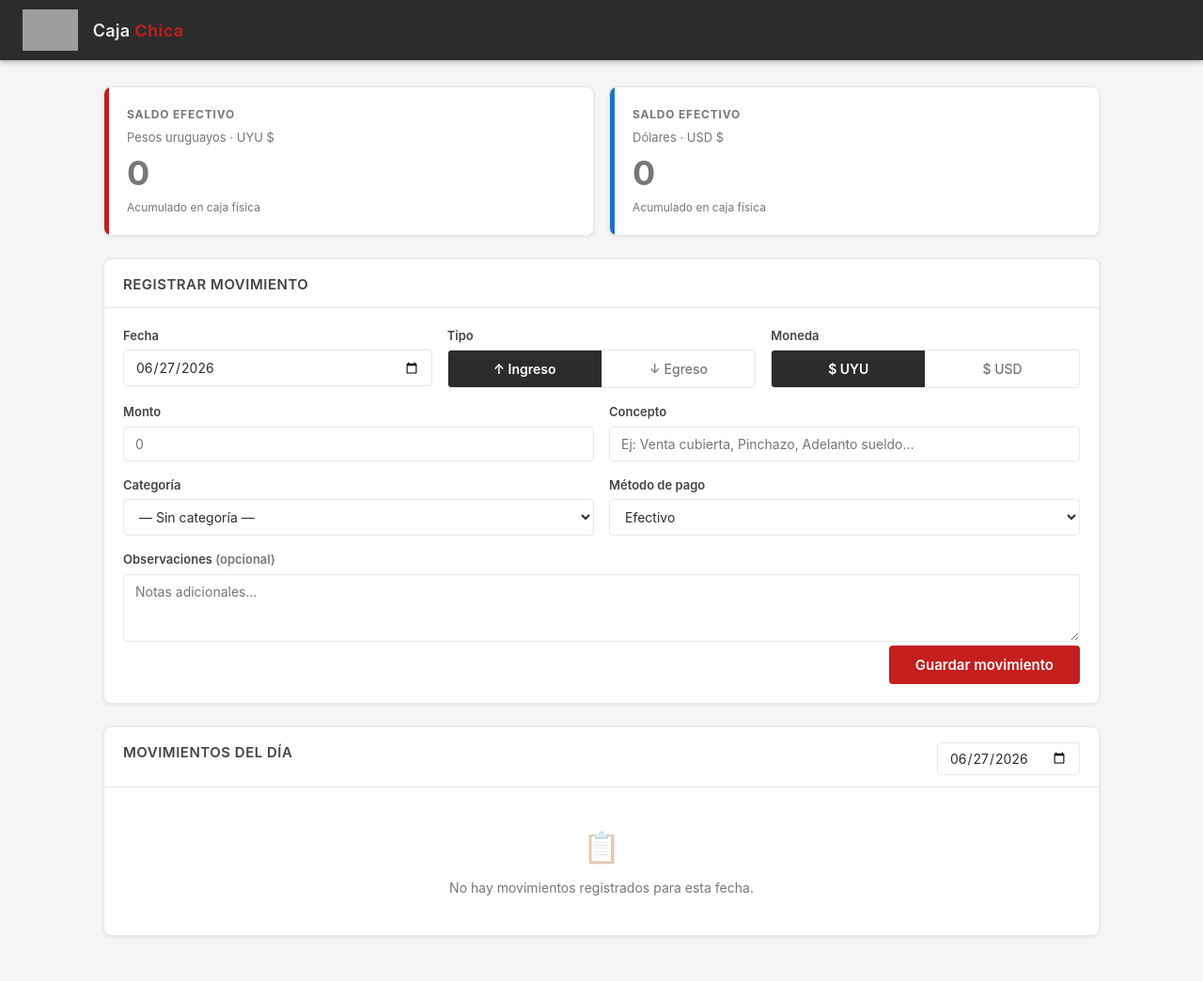
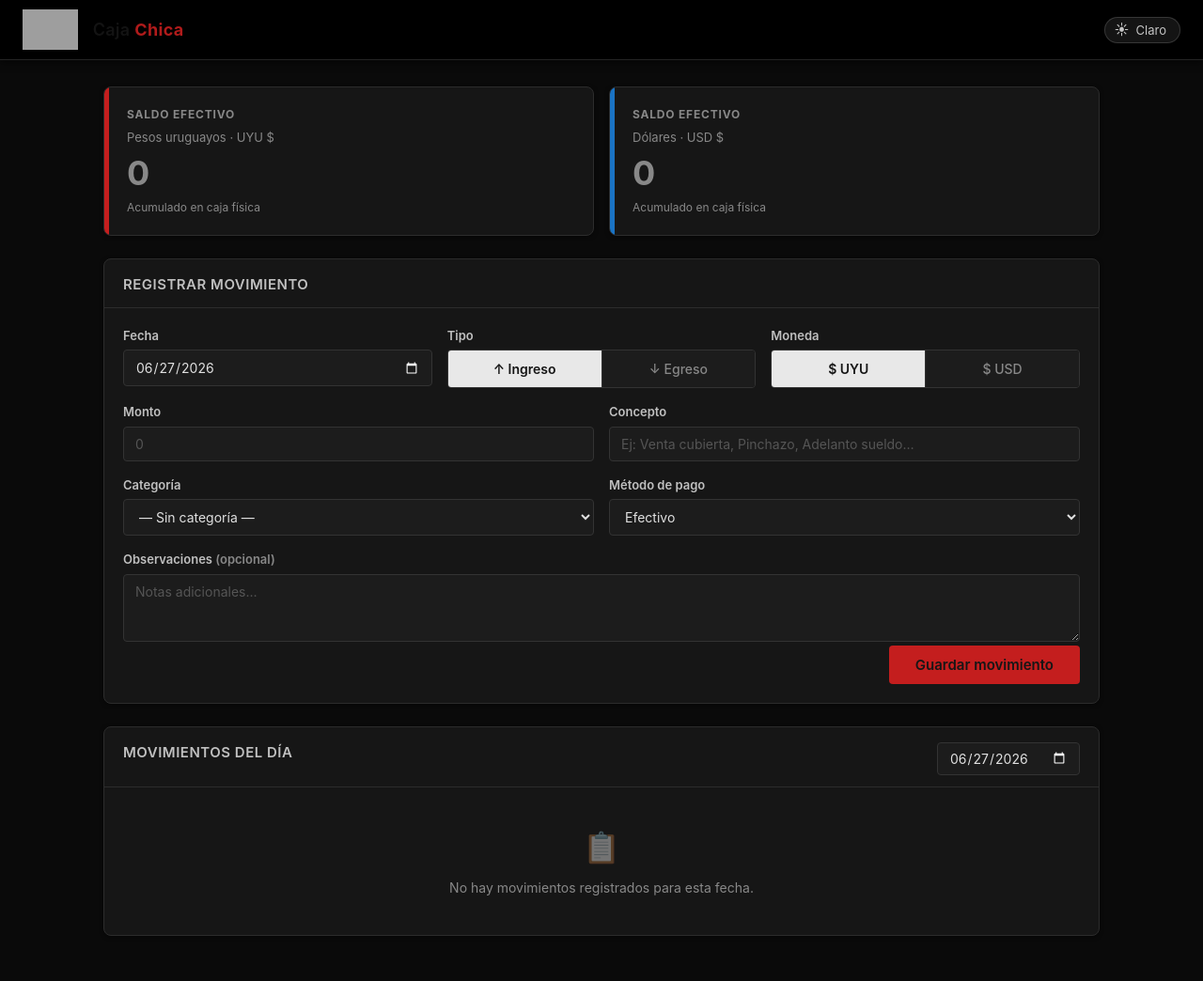
Before and after one commit to GerardoMexDev/La_Lucha_proyecto, a Flask app: page / in a window 1280 px wide. Shown: the whole page at 94% size. Run offline with Flask 3, Linux system fonts and the light colour scheme; data comes from the database, SQL or seed files in the repository; data that the repository does not hold is empty; grey boxes are pictures that could not be loaded.

Commit message:
Separar categoría Ventas/Servicios de taller + tema oscuro con switch
- Categorías: reemplaza 'Ventas y trabajos' por 'Ventas' y 'Servicios de taller'
- Modo oscuro (negro) como predeterminado; switch en el header para alternar
- Sin flash al cargar: el tema se aplica inline en <head> antes del CSS

Co-Authored-By: Claude Sonnet 4.6 <noreply@anthropic.com>

```diff
--- a/app/schema.sql
+++ b/app/schema.sql
@@ -19,7 +19,8 @@ CREATE TABLE IF NOT EXISTS movimientos (
 
 -- Categorías iniciales (INSERT OR IGNORE = no falla si ya existen)
 INSERT OR IGNORE INTO categorias (nombre, tipo) VALUES
-    ('Ventas y trabajos',       'ingreso'),
+    ('Ventas',                  'ingreso'),
+    ('Servicios de taller',     'ingreso'),
     ('Otros ingresos',          'ingreso'),
     ('Sueldos y adelantos',     'egreso'),
     ('Viáticos',                'egreso'),
--- a/app/static/css/style.css
+++ b/app/static/css/style.css
@@ -494,6 +494,135 @@ body {
 .txt-rojo  { color: var(--rojo); }
 .txt-gris  { color: var(--gris-500); }
 
+/* ── Switch de tema (header) ────────────────────────────────────────────────── */
+.header-titulo {
+    flex: 1;  /* empuja el switch hacia la derecha */
+}
+
+.btn-tema {
+    background: rgba(255, 255, 255, 0.08);
+    border: 1px solid rgba(255, 255, 255, 0.15);
+    border-radius: 20px;
+    padding: 5px 14px 5px 10px;
+    color: rgba(255, 255, 255, 0.75);
+    cursor: pointer;
+    font-size: 13px;
+    font-family: inherit;
+    display: flex;
+    align-items: center;
+    gap: 7px;
+    transition: background 0.15s, border-color 0.15s;
+    white-space: nowrap;
+}
+
+.btn-tema:hover {
+    background: rgba(255, 255, 255, 0.14);
+    border-color: rgba(255, 255, 255, 0.3);
+    color: #fff;
+}
+
+.btn-tema .tema-icono {
+    font-size: 15px;
+    line-height: 1;
+}
+
+/* ── Tema oscuro (dark) ─────────────────────────────────────────────────────── */
+[data-theme="dark"] {
+    --oscuro:      #E8E8E8;
+    --gris-700:    #C0C0C0;
+    --gris-500:    #888888;
+    --gris-200:    #2C2C2C;
+    --gris-100:    #111111;
+    --blanco:      #161616;
+    --verde-bg:    #0B2015;
+    --rojo-bg:     #200B0B;
+    --sombra-card: 0 1px 4px rgba(0, 0, 0, 0.5);
+}
+
+[data-theme="dark"] body {
+    background: #0A0A0A;
+}
+
+[data-theme="dark"] .header {
+    background: #000000;
+    border-bottom: 1px solid #242424;
+    box-shadow: 0 2px 8px rgba(0, 0, 0, 0.6);
+}
+
+/* Inputs y selects */
+[data-theme="dark"] .form-group input[type="text"],
+[data-theme="dark"] .form-group input[type="number"],
+[data-theme="dark"] .form-group input[type="date"],
+[data-theme="dark"] .form-group select,
+[data-theme="dark"] .form-group textarea {
+    background: #1C1C1C;
+    border-color: #333;
+    color: #E0E0E0;
+    color-scheme: dark;
+}
+
+[data-theme="dark"] .form-group input::placeholder,
+[data-theme="dark"] .form-group textarea::placeholder {
+    color: #555;
+}
+
+/* Radio buttons */
+[data-theme="dark"] .radio-group {
+    border-color: #333;
+}
+
+[data-theme="dark"] .radio-group label {
+    background: #1C1C1C;
+    color: #888;
+}
+
+[data-theme="dark"] .radio-group label:not(:last-child) {
+    border-color: #333;
+}
+
+/* Tabla */
+[data-theme="dark"] .tabla-movimientos th {
+    border-bottom-color: #2C2C2C;
+}
+
+[data-theme="dark"] .tabla-movimientos td {
+    border-bottom-color: #222;
+}
+
+[data-theme="dark"] .tabla-movimientos tbody tr:hover {
+    background: #1A1A1A;
+}
+
+/* Totales */
+[data-theme="dark"] .totales-row {
+    background: #0F0F0F;
+    border-top-color: #2C2C2C;
+}
+
+/* Card header */
+[data-theme="dark"] .card-header {
+    border-bottom-color: #2C2C2C;
+}
+
+/* Badges de método de pago */
+[data-theme="dark"] .badge-metodo       { background: #2C2C2C; color: #AAAAAA; }
+[data-theme="dark"] .badge-Efectivo     { background: #0B2015; color: #4CAF50; }
+[data-theme="dark"] .badge-Tarjeta      { background: #0B1527; color: #64B5F6; }
+[data-theme="dark"] .badge-Transferencia { background: #2B1A06; color: #FFA726; }
+[data-theme="dark"] .badge-Cheque       { background: #1A0B2B; color: #CE93D8; }
+
+/* Selector de fecha en tabla */
+[data-theme="dark"] .fecha-selector input[type="date"] {
+    background: #1C1C1C;
+    border-color: #333;
+    color: #E0E0E0;
+    color-scheme: dark;
+}
+
+/* Alertas */
+[data-theme="dark"] .alerta-success { background: #0B2015; color: #4CAF50; }
+[data-theme="dark"] .alerta-error   { background: #200B0B; color: #EF5350; }
+
 /* ── Responsive ─────────────────────────────────────────────────────────────── */
 @media (max-width: 700px) {
     .saldo-grid { grid-template-columns: 1fr; }
--- a/app/static/js/main.js
+++ b/app/static/js/main.js
@@ -1,18 +1,53 @@
-// Filtra las opciones del select de categorías según el tipo (ingreso/egreso) seleccionado
+// ── Switch de tema claro / oscuro ──────────────────────────────────────────────
+(function () {
+    var CLAVE = 'caja-chica-tema';
+
+    function aplicarTema(tema) {
+        document.documentElement.setAttribute('data-theme', tema);
+        localStorage.setItem(CLAVE, tema);
+
+        var icono = document.getElementById('icono-tema');
+        var label = document.getElementById('label-tema');
+        if (!icono || !label) return;
+
+        if (tema === 'dark') {
+            icono.textContent = '☀';
+            label.textContent = 'Claro';
+        } else {
+            icono.textContent = '🌙';
+            label.textContent = 'Oscuro';
+        }
+    }
+
+    // Sincronizar el botón con el tema que ya aplicó el script inline del <head>
+    var temaActual = localStorage.getItem(CLAVE) || 'dark';
+    aplicarTema(temaActual);
+
+    var btn = document.getElementById('btn-tema');
+    if (btn) {
+        btn.addEventListener('click', function () {
+            var actual = document.documentElement.getAttribute('data-theme') || 'dark';
+            aplicarTema(actual === 'dark' ? 'light' : 'dark');
+        });
+    }
+})();
+
+
+// ── Filtro de categorías por tipo (ingreso / egreso) ───────────────────────────
 document.addEventListener('DOMContentLoaded', function () {
-    const radios = document.querySelectorAll('input[name="tipo"]');
-    const selectCategoria = document.getElementById('categoria_id');
+    var radios = document.querySelectorAll('input[name="tipo"]');
+    var selectCategoria = document.getElementById('categoria_id');
 
     if (!radios.length || !selectCategoria) return;
 
     function filtrarCategorias() {
-        const tipoSeleccionado = document.querySelector('input[name="tipo"]:checked')?.value;
-        if (!tipoSeleccionado) return;
+        var checked = document.querySelector('input[name="tipo"]:checked');
+        if (!checked) return;
+        var tipoSeleccionado = checked.value;
 
         Array.from(selectCategoria.options).forEach(function (opcion) {
-            if (!opcion.value) return; // la opción "— Sin categoría —" siempre visible
-            const tipoOpcion = opcion.dataset.tipo;
-            const visible = tipoOpcion === tipoSeleccionado || tipoOpcion === 'ambos';
+            if (!opcion.value) return; // "— Sin categoría —" siempre visible
+            var visible = opcion.dataset.tipo === tipoSeleccionado || opcion.dataset.tipo === 'ambos';
             opcion.hidden = !visible;
             if (!visible && opcion.selected) {
                 selectCategoria.value = '';
@@ -24,6 +59,5 @@ document.addEventListener('DOMContentLoaded', function () {
         radio.addEventListener('change', filtrarCategorias);
     });
 
-    // Aplicar al cargar la página
     filtrarCategorias();
 });
--- a/app/templates/base.html
+++ b/app/templates/base.html
@@ -1,10 +1,17 @@
 <!DOCTYPE html>
-<html lang="es">
+<html lang="es" data-theme="dark">
 <head>
     <meta charset="UTF-8">
     <meta name="viewport" content="width=device-width, initial-scale=1.0">
     <title>{% block titulo %}Caja Chica{% endblock %} · La Lucha Gomería</title>
     <link rel="stylesheet" href="{{ url_for('static', filename='css/style.css') }}">
+    {# Aplica el tema guardado antes de que se pinte la página, evita el flash #}
+    <script>
+        (function () {
+            var tema = localStorage.getItem('caja-chica-tema') || 'dark';
+            document.documentElement.setAttribute('data-theme', tema);
+        })();
+    </script>
 </head>
 <body>
 
@@ -14,6 +21,11 @@
          class="header-logo"
          onerror="this.style.display='none'">
     <span class="header-titulo">Caja <span>Chica</span></span>
+
+    <button id="btn-tema" type="button" class="btn-tema" title="Cambiar modo">
+        <span class="tema-icono" id="icono-tema">☀</span>
+        <span id="label-tema">Claro</span>
+    </button>
 </header>
 
 <main class="main">
```
